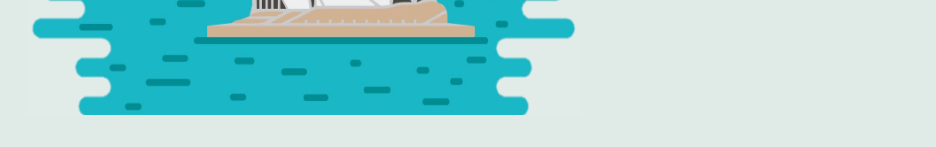
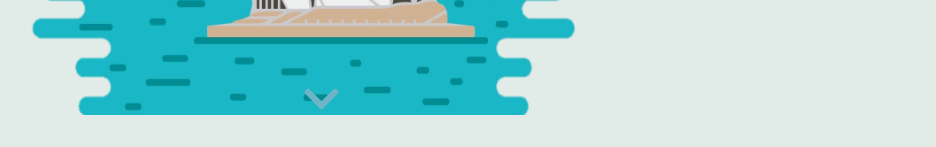
Before and after one commit to prateekobi/profile, a Vue app: page / in a window 1280 px wide. Shown: the part 650-797 px from the top of the page, without its empty margins (336-1272 px from the left). Built offline with nearby package versions, Linux system fonts and the light colour scheme.

Commit message:
added jump

```diff
--- a/src/App.vue
+++ b/src/App.vue
@@ -5,11 +5,19 @@
 </template>
 
 <style lang="scss">
-#app {
-  background-color: #e0ebe8;
-  font-family: Avenir, Helvetica, Arial, sans-serif;
-  -webkit-font-smoothing: antialiased;
-  -moz-osx-font-smoothing: grayscale;
-  color: #2c3e50;
+.jump {
+  animation: jump 1s linear infinite;
+  position: absolute;
+  left: 50%;
+}
+
+@keyframes jump {
+  0%,
+  100% {
+    bottom: 0;
+  }
+  50% {
+    bottom: 20px;
+  }
 }
 </style>
--- a/src/components/Home.vue
+++ b/src/components/Home.vue
@@ -16,6 +16,9 @@
         </a>
       </div>
       <img class="harbour" src="../assets/harbour.png" alt />
+      <div class="chevron jump">
+        <i class="fas fa-chevron-down"></i>
+      </div>
     </div>
   </div>
 </template>
@@ -65,5 +68,9 @@ export default {
       color: #6eb2c1;
     }
   }
+  .chevron {
+    font-size: 40px;
+    margin-top: 15px;
+  }
 }
 </style>
```
